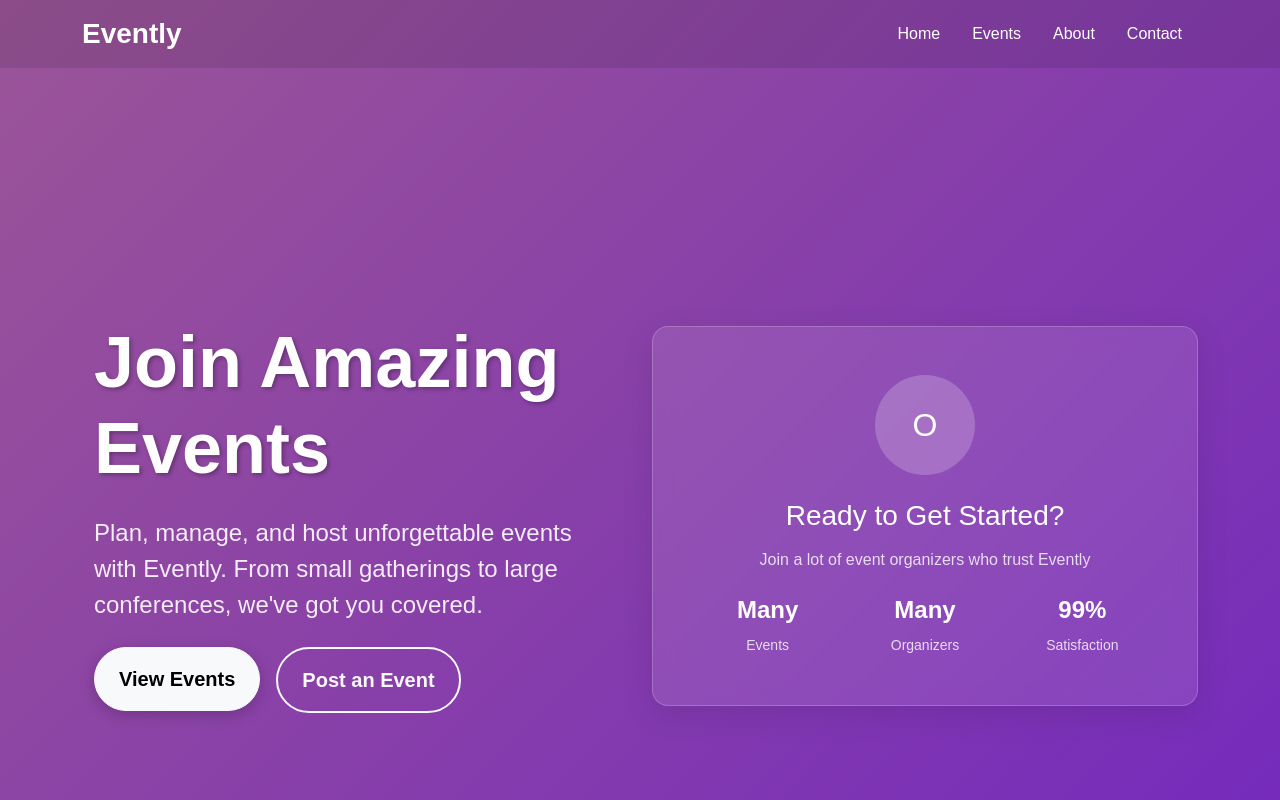
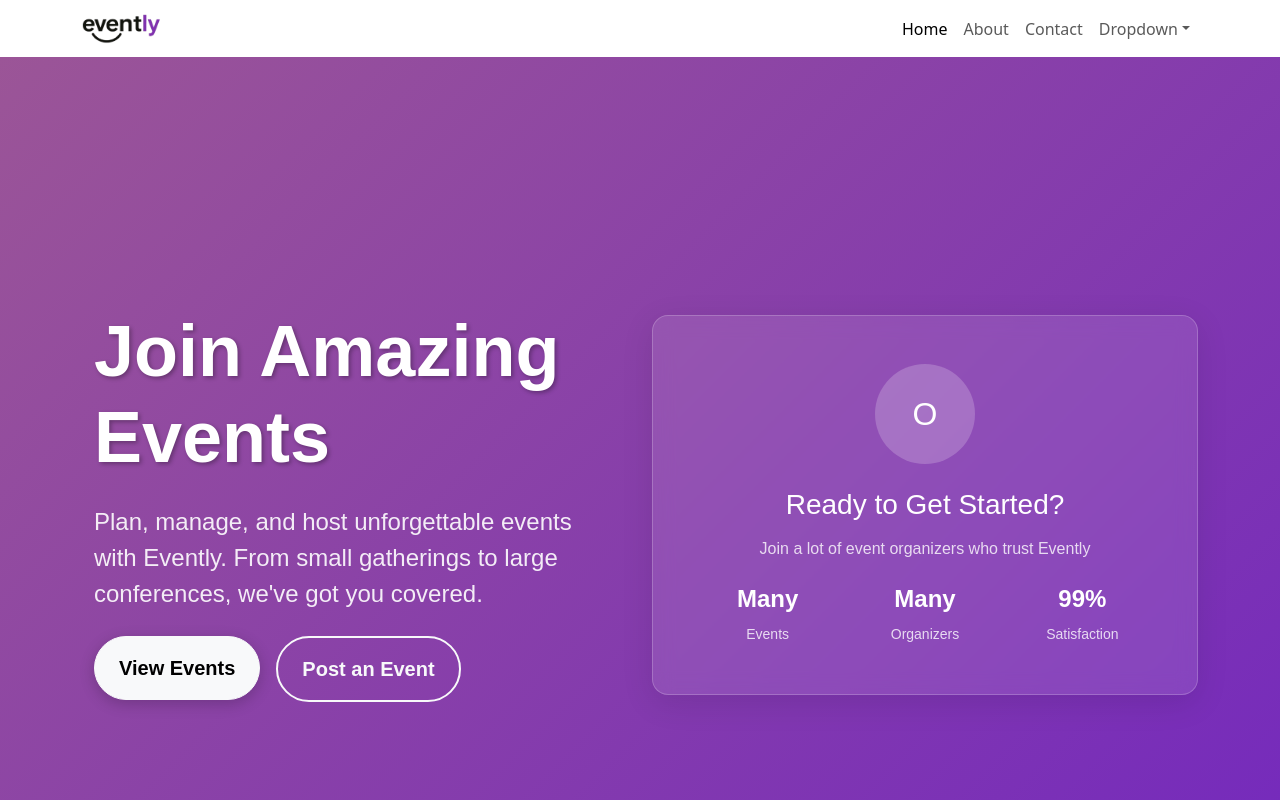
Before and after one commit to Web2SupabaseLaravel/11-grp6-repo, a React (Vite) app in the folder frontend/: page / in a window 1280 px wide. Shown: the top 800 px of the page. Built offline with nearby package versions, Linux system fonts and the light colour scheme.

Commit message:
finishes

```diff
--- a/frontend/src/components/abdallah-components/LandingPage.jsx
+++ b/frontend/src/components/abdallah-components/LandingPage.jsx
@@ -13,24 +13,6 @@
         href="https://cdnjs.cloudflare.com/ajax/libs/bootstrap/5.3.0/css/bootstrap.min.css"
         rel="stylesheet"
       />
-
-
-      <nav className="navbar navbar-expand-lg navbar-dark" style={{ backgroundColor: 'rgba(0,0,0,0.1)' }}>
-        <div className="container">
-          <a className="navbar-brand fw-bold fs-3" href="#" style={{ color: '#fff' }}>
-            Evently
-          </a>
-          <button className="navbar-toggler" type="button">
-            <span className="navbar-toggler-icon"></span>
-          </button>
-          <div className="navbar-nav ms-auto">
-            <a className="nav-link text-white mx-2" href="#">Home</a>
-            <a className="nav-link text-white mx-2" href="#">Events</a>
-            <a className="nav-link text-white mx-2" href="#">About</a>
-            <a className="nav-link text-white mx-2" href="#">Contact</a>
-          </div>
-        </div>
-      </nav>
 
       <div className="container py-5">
         <div className="row align-items-center min-vh-100">
--- /dev/null
+++ b/frontend/src/components/abdallah-components/Navbar.jsx
@@ -0,0 +1,63 @@
+import React from 'react';
+
+export default function Navbar() {
+  return (
+    <nav className="navbar navbar-expand-lg navbar-light bg-white px-4 h-3">
+      <div className="container">
+        <a className="navbar-brand" href="/">
+          <img
+            src="../../../public/assets/MyLogoFree.png"
+            alt="Logo"
+            height="30"
+            className="d-inline-block align-text-top me-2 mt-0 mb-0"
+          />
+        </a>
+
+        <button
+          className="navbar-toggler"
+          type="button"
+          data-bs-toggle="collapse"
+          data-bs-target="#navbarNav"
+          aria-controls="navbarNav"
+          aria-expanded="false"
+          aria-label="Toggle navigation"
+        >
+          <span className="navbar-toggler-icon"></span>
+        </button>
+
+        <div className="collapse navbar-collapse" id="navbarNav">
+          <ul className="navbar-nav ms-auto">
+            <li className="nav-item">
+              <a className="nav-link active" href="/">Home</a>
+            </li>
+            <li className="nav-item">
+              <a className="nav-link" href="/about">About</a>
+            </li>
+            <li className="nav-item">
+              <a className="nav-link" href="/contact">Contact</a>
+            </li>
+
+            {/* Dropdown inside navbar-nav */}
+            <li className="nav-item dropdown">
+              <a
+                className="nav-link dropdown-toggle"
+                href="#"
+                role="button"
+                data-bs-toggle="dropdown"
+                aria-expanded="false"
+              >
+                Dropdown
+              </a>
+              <ul className="dropdown-menu">
+                <li><a className="dropdown-item" href="#">Action</a></li>
+                <li><a className="dropdown-item" href="#">Another action</a></li>
+                <li><hr className="dropdown-divider" /></li>
+                <li><a className="dropdown-item" href="#">Something else here</a></li>
+              </ul>
+            </li>
+          </ul>
+        </div>
+      </div>
+    </nav>
+  );
+}
--- a/frontend/src/main.jsx
+++ b/frontend/src/main.jsx
@@ -4,8 +4,10 @@
 import 'bootstrap/dist/js/bootstrap.bundle.min.js';
 import EventsPage from './components/abdallah-components/EventsPage.jsx';
 import App from './App.jsx';
+import Navbar from './components/abdallah-components/Navbar.jsx';
 createRoot(document.getElementById('root')).render(
   <StrictMode>
+    <Navbar/>
     <App/>
   </StrictMode>,
 )
```
Also changed, not shown: frontend/public/assets/MyLogoFree.png (added).
